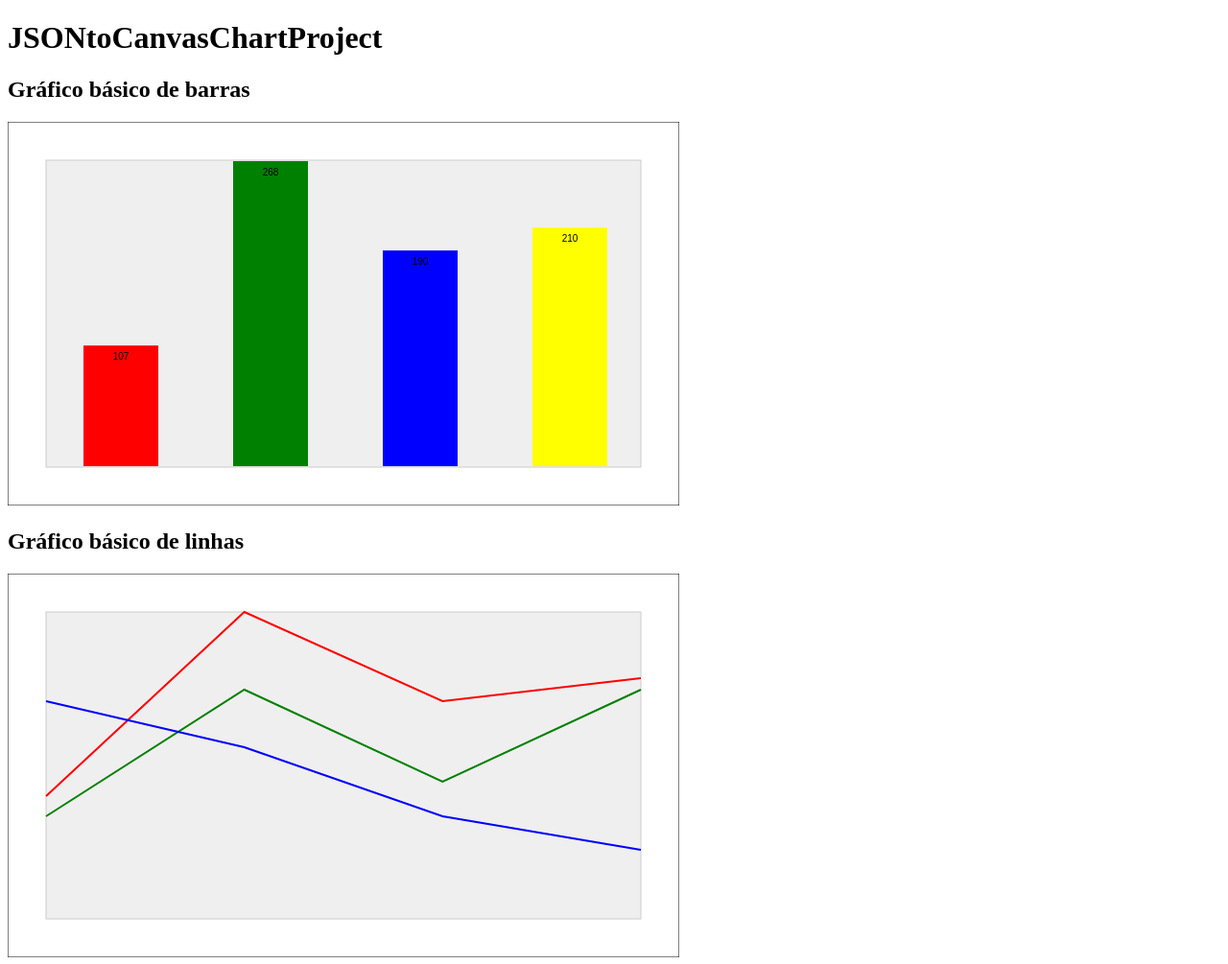
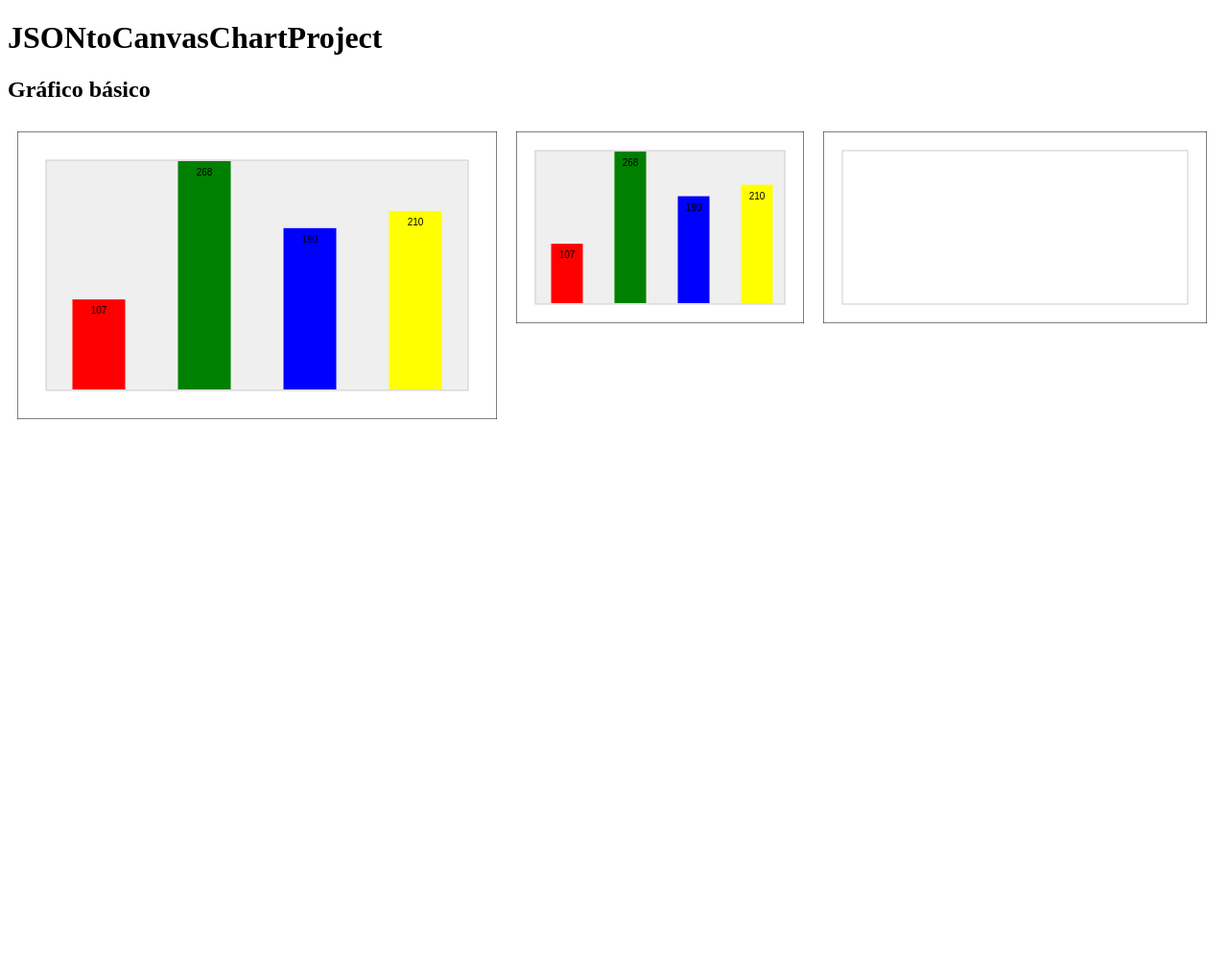
Before and after one commit to viniciusalmeida/JSONtoCanvasChartProject, a plain HTML site: page demo/index.html in a window 1280 px wide. Shown: the whole page at 96% size. After the commit the page ends 800 px from the top, so only its background shows below. Drawn offline with Linux system fonts and the light colour scheme.

Commit message:
Revert "Limpa no arquivo index de demonstração"
This reverts commit 05aa6618270d5f82cc00234e343f77c49f13eb93.

```diff
--- a/JSONtoCanvasChartProject.js
+++ b/JSONtoCanvasChartProject.js
@@ -53,13 +53,6 @@ var JSONtoCanvasChart = function (larguraCanvas, alturaCanvas) {
     }
 
 
-    function desenhaLinha(cor, valores) {
-        /* Método que abstrai o traço de linhas no gráfico.
-        Em cada nó da linha ele adiciona um marcador facilitando a visualização da curva. */
-        return;
-    }
-
-
     function setGrid() {
         /* Método que define as proporções da margem interna entre a borda do gráfico e
         e o grid. */
@@ -82,9 +75,6 @@ var JSONtoCanvasChart = function (larguraCanvas, alturaCanvas) {
         switch (propriedadesGrid.tipoGrafico) {
             case 'barrasSimples':
                 desenhaBarrasSimples();
-                break;
-            case 'linhasSimples':
-                desenhaLinhasSimples();
                 break;
         }
     }
@@ -141,49 +131,6 @@ var JSONtoCanvasChart = function (larguraCanvas, alturaCanvas) {
     }
 
 
-    function desenhaLinhasSimples() {
-        /* Método responsável pelo desenho do gráfico de barras simples
-        sem valores negativos (por enquento).
-        Basicamente percorre os dados a serem incluídos no gráfico e efetua os cálculos
-        nescessários para desenhar o gráfico nas proporções adequadas.
-        OBS: No = Nó */
-        var maiorValorDaCollection = 0,
-            numeroValores = dataCollection[0].valores.length,
-            distanciaHorizontalNos = (larguraGrid / (numeroValores - 1)),
-            iteradorValores,
-            alturaNo,
-            corLinha;
-        /* Percorre o dataCollection tentando identificar o maior valor. Esse valor
-        é utilizado como referência para o desenho do gráfico */
-        for (var i = 0; i < dataCollection.length; i++) {
-            for (iteradorValores in dataCollection[i].valores) {
-                if (dataCollection[i].valores[iteradorValores] > maiorValorDaCollection) {
-                    maiorValorDaCollection = dataCollection[i].valores[iteradorValores];
-                }
-            }
-        }
-        /* Percorre os dados da collection para desenhar efetivamente o gráfico. */
-        for (var i = 0; i < dataCollection.length; i++) {
-            corLinha = propriedadesGrid.cores.shift();
-            propriedadesGrid.cores.push(corLinha);
-            context.lineWidth = 2;
-            context.strokeStyle = corLinha;
-            context.beginPath();
-            for (iteradorValores in dataCollection[i].valores) {
-                alturaNo = Math.round((dataCollection[i].valores[iteradorValores] / maiorValorDaCollection) * alturaGrid);
-                distanciaXNo = (iteradorValores * distanciaHorizontalNos) + tamanhoMargem;
-                distanciaYNo = (alturaGrid - alturaNo) + tamanhoMargem;
-                if (iteradorValores == 0) {
-                    context.moveTo(distanciaXNo, distanciaYNo);
-                } else {
-                    context.lineTo(distanciaXNo, distanciaYNo);
-                }
-            }
-            context.stroke();
-        }
-    }
-
-
     return {
 
         show: function (idContainer) {
@@ -209,9 +156,7 @@ var JSONtoCanvasChart = function (larguraCanvas, alturaCanvas) {
                 existingProperty;
             for (property in newPropertiesObject) {
                 existingProperty = propriedadesGrid.hasOwnProperty(property);
-                if (existingProperty) {
-                    propriedadesGrid[property] = newPropertiesObject[property];
-                }
+                if (existingProperty) {propriedadesGrid[property] = newPropertiesObject[property]; }
             }
         }
 
--- a/demo/index.html
+++ b/demo/index.html
@@ -5,45 +5,42 @@
 <title>CanvasLib</title>
 <script type="text/javascript" src="../JSONtoCanvasChartProject.js"></script>
 <script type="text/javascript" src="js/definicaoJSON.js"></script>
+<style type="text/css">
+div {float: left; margin: 10px;}
+</style>
 </header>
 <body>
 
 	<h1>JSONtoCanvasChartProject</h1>
 
-	<div>
+	<h2>Gráfico básico</h2>
 
-		<h2>Gráfico básico de barras</h2>
+	<div id="myBasicBigChart"></div>
 
-		<div id="myBasicChart"></div>
-
-	</div>
-
-	<div>
-
-		<h2>Gráfico básico de linhas</h2>
-
-		<div id="myBasicChartLines"></div>
-
-	</div>
+	<div id="myBasicChart"></div>
 
 	<script type="text/javascript">
 
-		console.time('gráfico de barras');
-		// criando e interagindo o gráfico simples de barras (que o padrão do componente).
-		var ChartTool = new JSONtoCanvasChart(700, 400);
+		var ChartTool = new JSONtoCanvasChart(300, 200);
 		ChartTool.setPropriedadesGrid({'backgroundColor': '#EFEFEF'});
 		ChartTool.setDataCollection(bilheteria);
 		ChartTool.show('myBasicChart');
-		console.timeEnd('gráfico de barras');
 
-		// criando e interagindo o gráfico simples de linhas.
-		console.time('gráfico de linhas');
-		var ChartLineTool = new JSONtoCanvasChart(700, 400);
-		ChartLineTool.setPropriedadesGrid({'backgroundColor': '#EFEFEF',
-	                                       'tipoGrafico': 'linhasSimples'});
-		ChartLineTool.setDataCollection(producao);
-		ChartLineTool.show('myBasicChartLines');
-		console.timeEnd('gráfico de linhas')
+		var BigChartTool = new JSONtoCanvasChart(500, 300);
+		BigChartTool.setPropriedadesGrid({'backgroundColor': '#EFEFEF'});
+		BigChartTool.setDataCollection(bilheteria);
+		BigChartTool.show('myBasicBigChart');
+
+	</script>
+
+	<div id="myBigComparativeChart"></div>
+
+	<script type="text/javascript">
+
+		var BigComparativeChart = new JSONtoCanvasChart(400, 200);
+		BigComparativeChart.setPropriedadesGrid({'tipoGrafico': 'barrasComparacao'});
+		BigComparativeChart.setDataCollection(bilheteria);
+		BigComparativeChart.show('myBigComparativeChart');
 
 	</script>
 
--- a/demo/js/definicaoJSON.js
+++ b/demo/js/definicaoJSON.js
@@ -1,12 +1,10 @@
 var bilheteria = [];
-bilheteria.push({'rotulo': 'Pulp Fiction', 'valor': 107});
-bilheteria.push({'rotulo': 'Karatê Kid', 'valor': 268});
-bilheteria.push({'rotulo': 'outro', 'valor': 190});
-bilheteria.push({'rotulo': 'outro', 'valor': 210});
+bilheteria.push({'rotulo': 'Pulp Fiction',
+                 'valor': 107});
+bilheteria.push({'rotulo': 'Karatê Kid',
+                 'valor': 268});
+bilheteria.push({'rotulo': 'outro',
+                 'valor': 190});
+bilheteria.push({'rotulo': 'outro',
+                 'valor': 210});
 bilheteria = JSON.stringify(bilheteria);
-
-var producao = [];
-producao.push({'rotulo': 'linha1', 'valores': [107, 268, 190, 210]});
-producao.push({'rotulo': 'linha2', 'valores': [90, 200, 120, 200]});
-producao.push({'rotulo': 'linha3', 'valores': [190, 150, 90, 60]});
-producao = JSON.stringify(producao);
```
